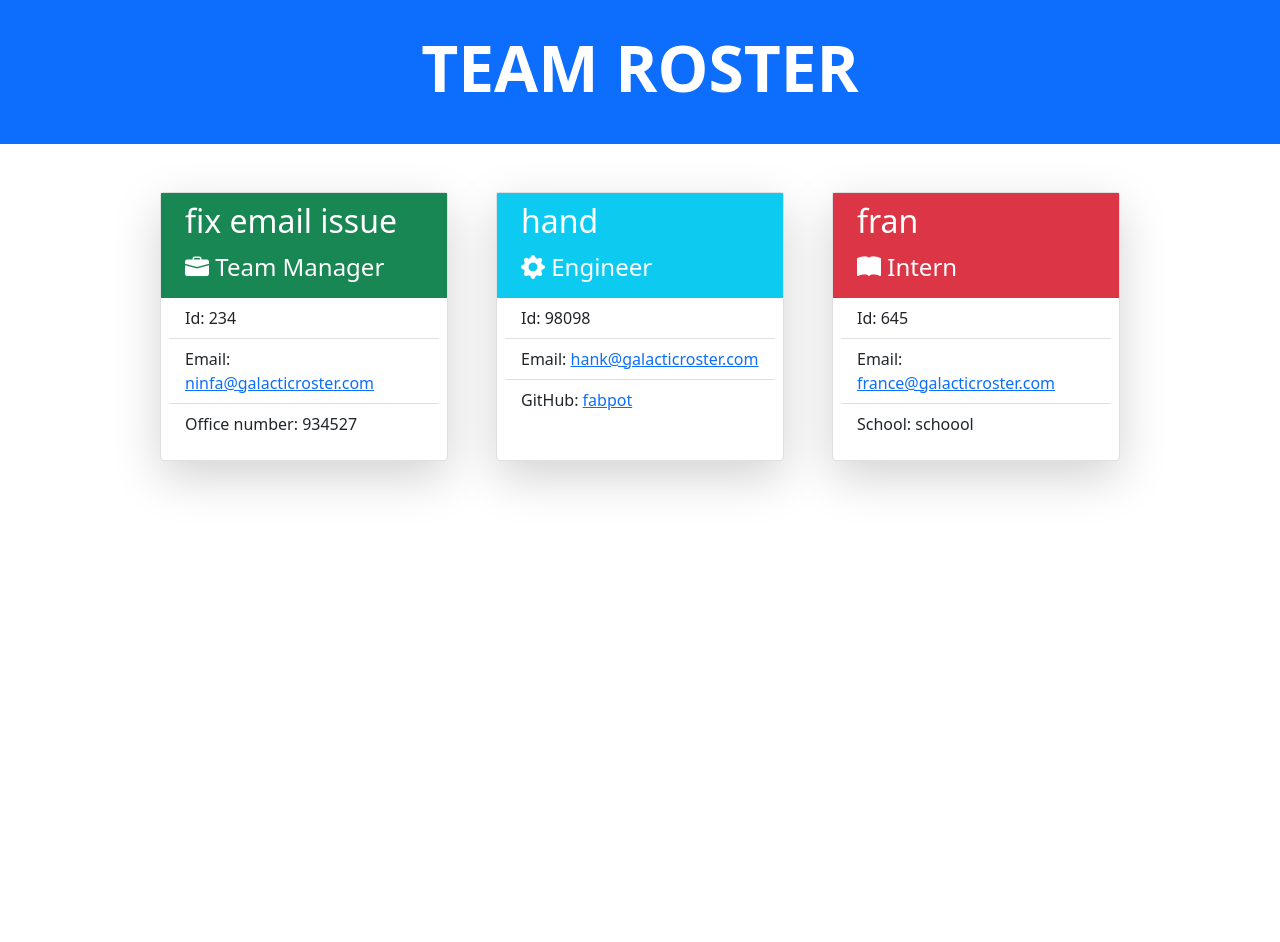
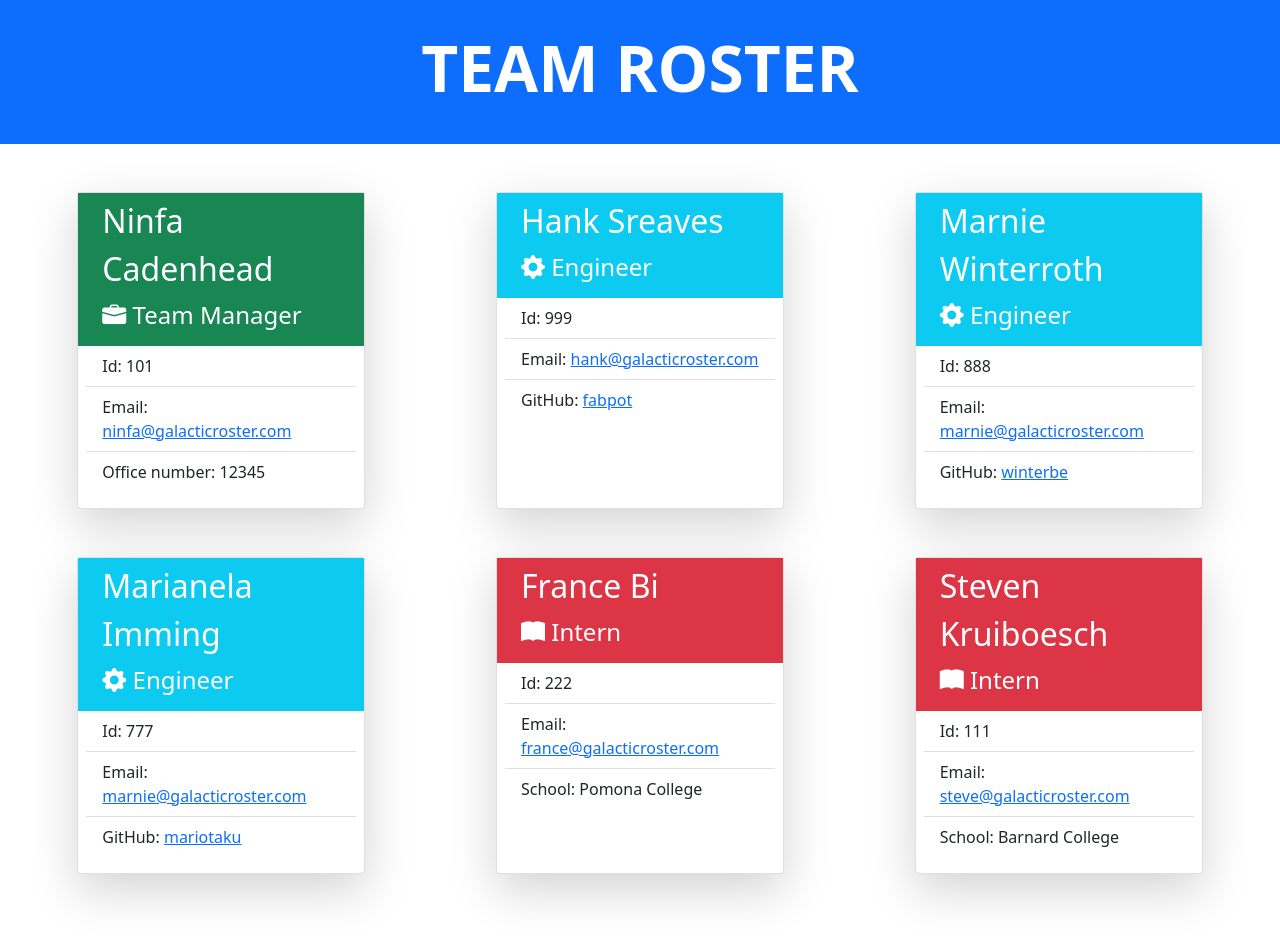
Before and after one commit to grace-anderson/team-profile-generator, a website: page dist/index.html in a window 1280 px wide. Before the commit the page ends 800 px from the top, so only its background shows below. Drawn offline with nearby package versions, Linux system fonts and the light colour scheme.

```diff
--- a/dist/index.html
+++ b/dist/index.html
@@ -21,13 +21,13 @@
         <div class="card shadow-lg mb-5" style="width: 18rem;">
           <div class="card-body pt-0 ps-0 pe-0">
             <div class="text-white bg-success px-4 pt-1 pb-2">
-              <h2 class="card-title lh-base">fix email issue</h2>
+              <h2 class="card-title lh-base">Ninfa Cadenhead</h2>
               <h4 class="card-title"><i class="bi bi-briefcase-fill"></i>  Team Manager</h4>
             </div>
             <ul class="list-group list-group-flush px-2">
-              <li class="list-group-item">Id: 234</li>
+              <li class="list-group-item">Id: 101</li>
               <li class="list-group-item">Email: <a href="mailto:ninfa@galacticroster.com">ninfa@galacticroster.com</a></li>
-              <li class="list-group-item">Office number: 934527</li>
+              <li class="list-group-item">Office number: 12345</li>
             </ul>
           </div>
         </div>
@@ -36,11 +36,11 @@
         <div class="card shadow-lg mb-5" style="width: 18rem;">
           <div class="card-body pt-0 ps-0 pe-0">
             <div class="text-white bg-info px-4 pt-1 pb-2">
-              <h2 class="card-title lh-base">hand</h2>
+              <h2 class="card-title lh-base">Hank Sreaves</h2>
               <h4 class="card-title"><i class="bi bi-gear-fill"></i>  Engineer</h4>
             </div>
             <ul class="list-group list-group-flush px-2">
-              <li class="list-group-item">Id: 98098</li>
+              <li class="list-group-item">Id: 999</li>
               <li class="list-group-item">Email: <a href="mailto:hank@galacticroster.com">hank@galacticroster.com</a></li>
               <li class="list-group-item">GitHub: <a target="_blank" href="https://github.com/fabpot">fabpot</a></li>
             </ul>
@@ -50,14 +50,59 @@
       <div class="col d-flex justify-content-center pe-0 me-4 ps-0 ms-4">
         <div class="card shadow-lg mb-5" style="width: 18rem;">
           <div class="card-body pt-0 ps-0 pe-0">
+            <div class="text-white bg-info px-4 pt-1 pb-2">
+              <h2 class="card-title lh-base">Marnie Winterroth</h2>
+              <h4 class="card-title"><i class="bi bi-gear-fill"></i>  Engineer</h4>
+            </div>
+            <ul class="list-group list-group-flush px-2">
+              <li class="list-group-item">Id: 888</li>
+              <li class="list-group-item">Email: <a href="mailto:marnie@galacticroster.com">marnie@galacticroster.com</a></li>
+              <li class="list-group-item">GitHub: <a target="_blank" href="https://github.com/winterbe">winterbe</a></li>
+            </ul>
+          </div>
+        </div>
+      </div>
+      <div class="col d-flex justify-content-center pe-0 me-4 ps-0 ms-4">
+        <div class="card shadow-lg mb-5" style="width: 18rem;">
+          <div class="card-body pt-0 ps-0 pe-0">
+            <div class="text-white bg-info px-4 pt-1 pb-2">
+              <h2 class="card-title lh-base">Marianela Imming</h2>
+              <h4 class="card-title"><i class="bi bi-gear-fill"></i>  Engineer</h4>
+            </div>
+            <ul class="list-group list-group-flush px-2">
+              <li class="list-group-item">Id: 777</li>
+              <li class="list-group-item">Email: <a href="mailto:marnie@galacticroster.com">marnie@galacticroster.com</a></li>
+              <li class="list-group-item">GitHub: <a target="_blank" href="https://github.com/mariotaku">mariotaku</a></li>
+            </ul>
+          </div>
+        </div>
+      </div>
+      <div class="col d-flex justify-content-center pe-0 me-4 ps-0 ms-4">
+        <div class="card shadow-lg mb-5" style="width: 18rem;">
+          <div class="card-body pt-0 ps-0 pe-0">
             <div class="text-white bg-danger px-4 pt-1 pb-2">
-              <h2 class="card-title lh-base">fran</h2>
+              <h2 class="card-title lh-base">France Bi</h2>
               <h4 class="card-title"><i class="bi bi-book-fill"></i>  Intern</h4>
             </div>
             <ul class="list-group list-group-flush px-2">
-              <li class="list-group-item">Id: 645</li>
+              <li class="list-group-item">Id: 222</li>
               <li class="list-group-item">Email: <a href="mailto:france@galacticroster.com">france@galacticroster.com</a></li>
-              <li class="list-group-item">School: schoool</li>
+              <li class="list-group-item">School: Pomona College</li>
+            </ul>
+          </div>
+        </div>
+      </div>
+      <div class="col d-flex justify-content-center pe-0 me-4 ps-0 ms-4">
+        <div class="card shadow-lg mb-5" style="width: 18rem;">
+          <div class="card-body pt-0 ps-0 pe-0">
+            <div class="text-white bg-danger px-4 pt-1 pb-2">
+              <h2 class="card-title lh-base">Steven Kruiboesch</h2>
+              <h4 class="card-title"><i class="bi bi-book-fill"></i>  Intern</h4>
+            </div>
+            <ul class="list-group list-group-flush px-2">
+              <li class="list-group-item">Id: 111</li>
+              <li class="list-group-item">Email: <a href="mailto:steve@galacticroster.com">steve@galacticroster.com</a></li>
+              <li class="list-group-item">School: Barnard College</li>
             </ul>
           </div>
         </div>
```
Also changed, not shown: 2 other files.
